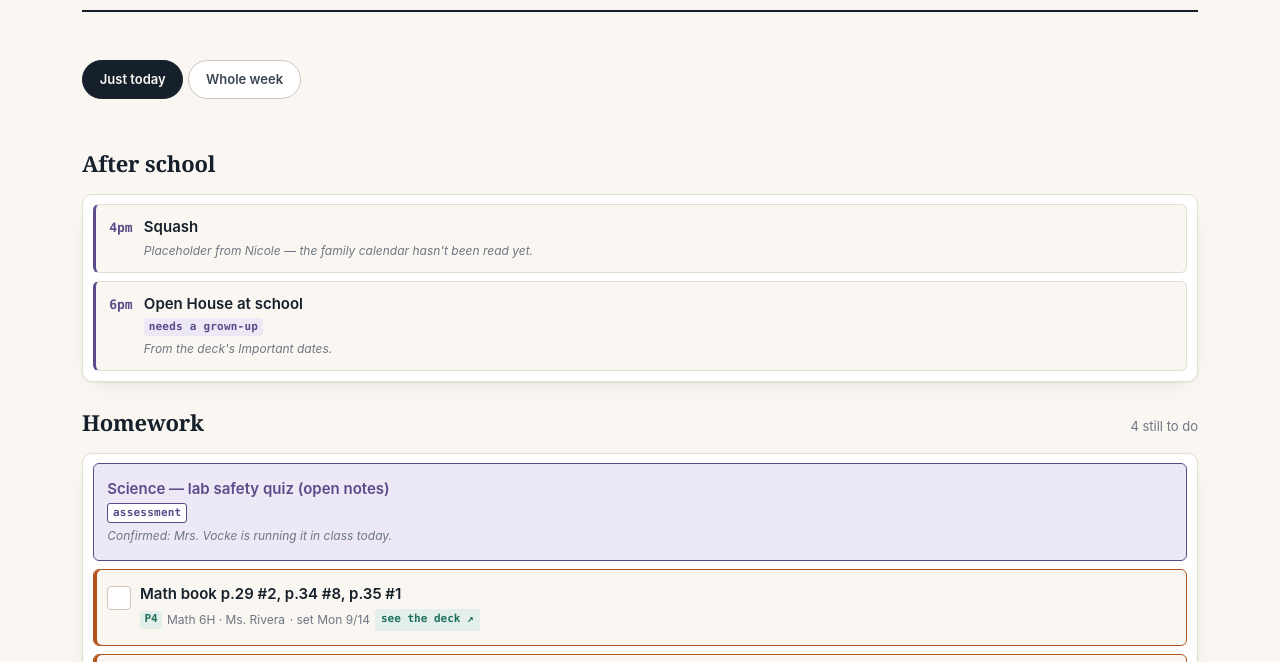
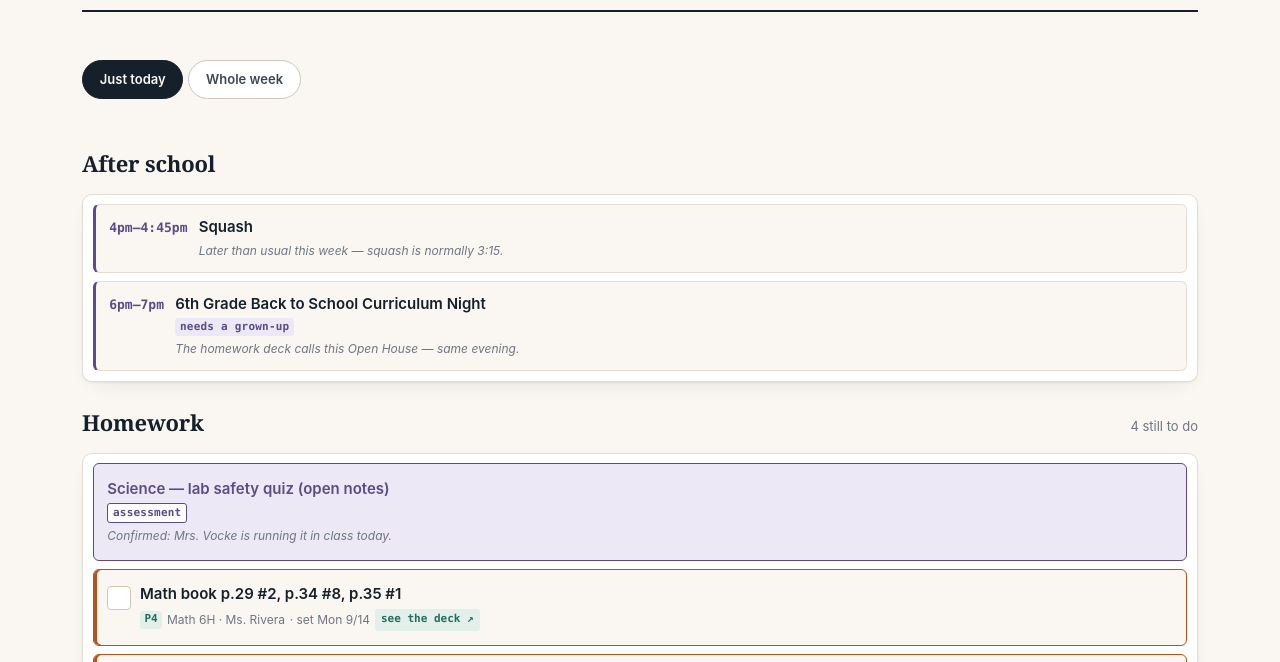
Before and after one commit to nicoledouillet-lgtm/cruz-school-day, a plain HTML site: page index.html in a window 1280 px wide. Shown: the part 138-800 px from the top of the page. Drawn offline with Linux system fonts and the light colour scheme.

Commit message:
Wire up the family calendar, and stop events following the school day
Real events now, from thedouzmans@gmail.com: squash Mondays and Thursdays,
pickleball, the choir audition on 9/22, the annual check-up, and the 6th
grade curriculum night.

Two things the real data exposed that the placeholder never could.

The curriculum night on 9/14 at 6pm is the same evening the deck calls 'Open
House'. One event under two names in two sources; merged, with both names
noted. And today's squash is at 4:00, not the series' usual 3:15 — the
occurrence was moved this morning. Occurrence times, never the series'.

More importantly, events were following the homework day, which was wrong in
two ways. On a no-school day the week grid swallowed the day's events
entirely behind the 'no school' label, and the today pane skipped to the next
school day — so squash on Yom Kippur was invisible in both. And once a day
was spent the section followed the *bag* day, which skips holidays, so Sunday
showed Tuesday's check-up while missing Monday's squash.

Events now keep their own day: today while anything today is still ahead,
then tomorrow, and only tomorrow. No school doesn't cancel squash.

Excluded, deliberately: everything of Luca's, parent appointments, travel,
social plans and household reminders. The page is public.

Co-Authored-By: Claude Opus 5 <noreply@anthropic.com>

```diff
--- a/index.html
+++ b/index.html
@@ -595,6 +595,7 @@
     <section id="evtSection" aria-labelledby="evtHead" hidden>
       <div class="sec-head">
         <h2 id="evtHead">After school</h2>
+        <span class="note" id="evtNote"></span>
       </div>
       <div class="bigcard">
         <div class="evlist" id="todayEvents"></div>
@@ -709,6 +710,8 @@
   var MONTHS     = ["Jan","Feb","Mar","Apr","May","Jun","Jul","Aug","Sep","Oct","Nov","Dec"];
   var DAY_LETTERS = ["M","T","W","T","F"];
   var EVENING_FROM = 18;   /* 6pm — after this the page looks ahead to the next school day */
+  var NOW_HHMM = String(NOW.getHours()).padStart(2, "0") + ":" +
+                 String(NOW.getMinutes()).padStart(2, "0");
 
   function startOfDay(d) { return new Date(d.getFullYear(), d.getMonth(), d.getDate()); }
   function mondayOf(d) { var s = startOfDay(d); s.setDate(s.getDate() - ((s.getDay() + 6) % 7)); return s; }
@@ -984,12 +987,32 @@
     return el;
   }
 
+  /* Which day's events to show. Homework and the bag roll forward to the next
+     *school* day; activities don't follow either — squash still happens on a
+     day off, and a Saturday match matters on Saturday.
+
+     So: today, while anything today is still ahead. Once the day is spent,
+     tomorrow — and only tomorrow. Following the bag day instead skipped a
+     holiday Monday's squash to land on Tuesday, and looking further than one
+     day turns this into a calendar nobody asked for. */
+  function eventDay() {
+    var stillToCome = eventsOn(TODAY_KEY).some(function (e) {
+      if (!e.time) return true;                       /* all-day counts all day */
+      return (e.until || e.time) > NOW_HHMM;
+    });
+    if (stillToCome) return TODAY;
+    var tomorrow = addDays(TODAY, 1);
+    return eventsOn(key(tomorrow)).length ? tomorrow : null;
+  }
+
   function renderEvents() {
     var section = document.getElementById("evtSection");
     var host = document.getElementById("todayEvents");
-    host.textContent = "";
-
-    var list = eventsOn(HW_KEY);
+    var note = document.getElementById("evtNote");
+    host.textContent = ""; note.textContent = "";
+
+    var day = eventDay();
+    var list = day ? eventsOn(key(day)) : [];
     section.hidden = !list.length;
     if (!list.length) return;
 
@@ -998,6 +1021,7 @@
       return e.time && parseInt(String(e.time).split(":")[0], 10) >= 14;
     });
     document.getElementById("evtHead").textContent = afterSchool ? "After school" : "What's on";
+    if (key(day) !== TODAY_KEY) note.textContent = "Tomorrow · " + DAY_NAMES[day.getDay()];
 
     list.forEach(function (e) { host.appendChild(eventCard(e)); });
   }
@@ -1256,6 +1280,8 @@
         o.className = "offday";
         o.textContent = off + " — no school";
         body.appendChild(o);
+        /* Still show the day's activities: no school doesn't cancel squash. */
+        eventsOn(dk).forEach(function (e) { body.appendChild(eventCard(e)); });
       } else {
         eventsOn(dk).forEach(function (e) { body.appendChild(eventCard(e)); });
         quizzesOn(dk).forEach(function (q) { body.appendChild(quizCard(q)); });
--- a/sw.js
+++ b/sw.js
@@ -6,7 +6,7 @@
    week.json: try the network first so a Sunday refresh lands immediately,
    fall back to the last saved copy when there's nothing to reach. */
 
-var CACHE = "cruz-school-day-v8";
+var CACHE = "cruz-school-day-v9";
 var SHELL = [
   "./",
   "./index.html",
--- a/week.json
+++ b/week.json
@@ -17,17 +17,76 @@
   },
   "events": [
     {
+      "date": "2026-09-07",
+      "time": "15:15",
+      "until": "16:00",
+      "text": "Squash"
+    },
+    {
+      "date": "2026-09-08",
+      "time": "16:00",
+      "until": "17:00",
+      "text": "Pickleball"
+    },
+    {
+      "date": "2026-09-10",
+      "time": "15:15",
+      "until": "16:00",
+      "text": "Squash"
+    },
+    {
       "date": "2026-09-14",
       "time": "16:00",
+      "until": "16:45",
       "text": "Squash",
-      "note": "Placeholder from Nicole — the family calendar hasn't been read yet."
+      "note": "Later than usual this week — squash is normally 3:15."
     },
     {
       "date": "2026-09-14",
       "time": "18:00",
-      "text": "Open House at school",
+      "until": "19:00",
+      "text": "6th Grade Back to School Curriculum Night",
       "adult": true,
-      "note": "From the deck's Important dates."
+      "note": "The homework deck calls this Open House — same evening."
+    },
+    {
+      "date": "2026-09-17",
+      "time": "15:15",
+      "until": "16:00",
+      "text": "Squash"
+    },
+    {
+      "date": "2026-09-21",
+      "time": "15:15",
+      "until": "16:00",
+      "text": "Squash",
+      "note": "No school that day, but squash is still on the calendar."
+    },
+    {
+      "date": "2026-09-22",
+      "time": "10:30",
+      "until": "11:30",
+      "text": "Annual check-up, with Luca",
+      "adult": true
+    },
+    {
+      "date": "2026-09-22",
+      "time": "15:05",
+      "text": "Choir audition",
+      "where": "6th Grade Music, Room 200",
+      "note": "Your sign-up slot is 3:05pm."
+    },
+    {
+      "date": "2026-09-24",
+      "time": "15:15",
+      "until": "16:00",
+      "text": "Squash"
+    },
+    {
+      "date": "2026-09-28",
+      "time": "15:15",
+      "until": "16:00",
+      "text": "Squash"
     }
   ],
   "items": [
```
Also changed, not shown: 1 other file.
